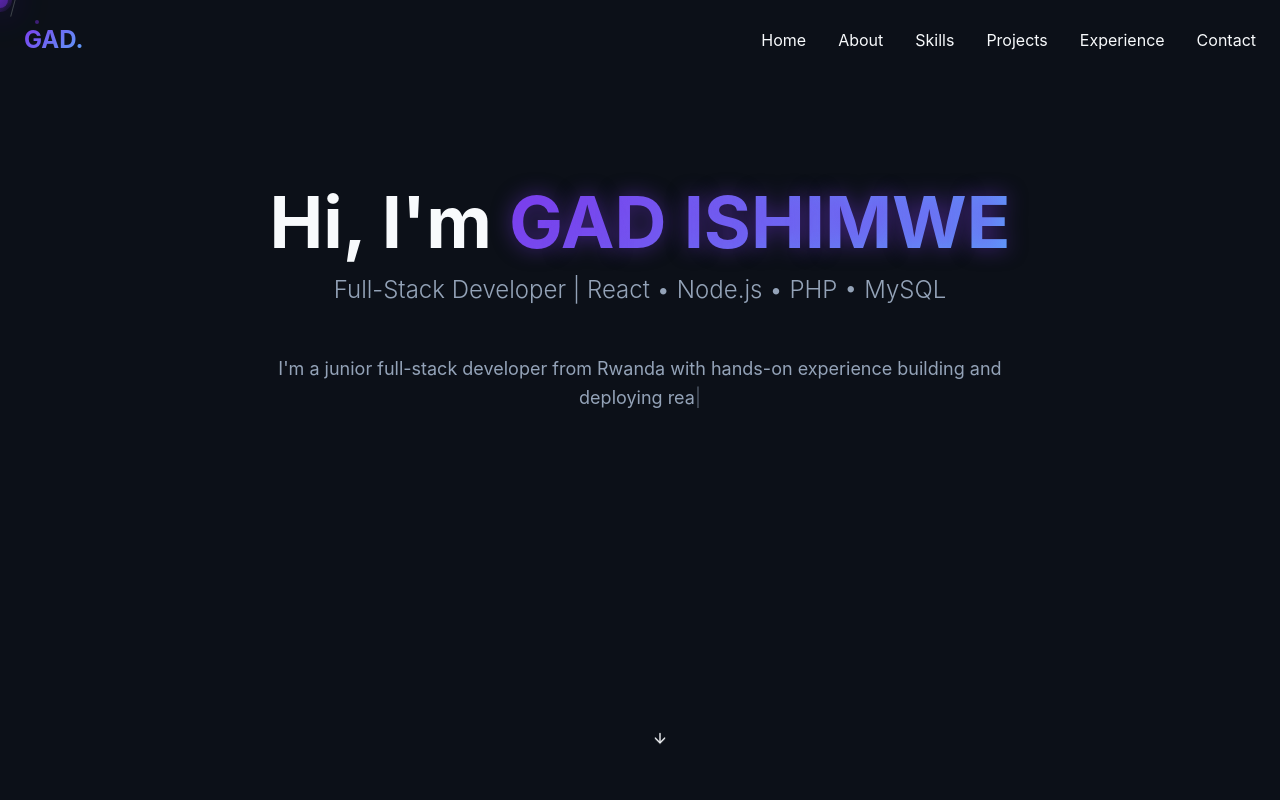
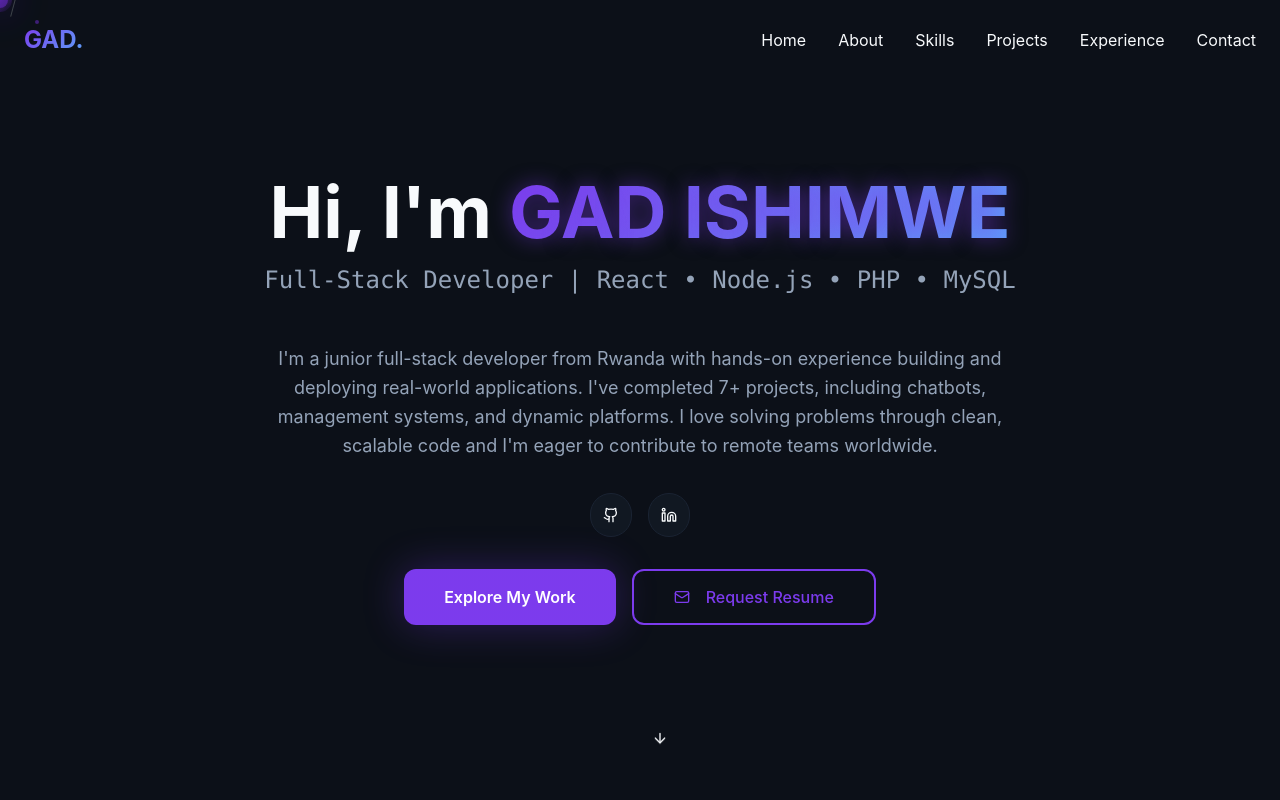
Before and after one commit to gadishiimwe/gadishimwe-portfolio, a React (Vite) app: page / in a window 1280 px wide. Shown: the top 800 px of the page. Built offline with nearby package versions, Linux system fonts and the light colour scheme.

Commit message:
Refactor hero section typewriter

```diff
--- a/src/components/Hero.tsx
+++ b/src/components/Hero.tsx
@@ -4,22 +4,10 @@ import profileImage from "@/assets/gad-profile.jpg";
 import { useTypewriter } from "@/hooks/use-typewriter";
 
 const Hero = () => {
-  const { displayText: nameText, isComplete: nameComplete } = useTypewriter({
-    text: "GAD ISHIMWE",
-    speed: 100,
-    delay: 500
-  });
-
   const { displayText: titleText, isComplete: titleComplete } = useTypewriter({
     text: "Full-Stack Developer | React • Node.js • PHP • MySQL",
     speed: 50,
-    delay: 2000
-  });
-
-  const { displayText: descText, isComplete: descComplete } = useTypewriter({
-    text: "I'm a junior full-stack developer from Rwanda with hands-on experience building and deploying real-world applications. I've completed 7+ projects, including chatbots, management systems, and dynamic platforms. I love solving problems through clean, scalable code and I'm eager to contribute to remote teams worldwide.",
-    speed: 30,
-    delay: 4000
+    delay: 1000
   });
 
   const scrollToSection = (sectionId: string) => {
@@ -37,24 +25,24 @@ const Hero = () => {
             <h1 className="text-5xl md:text-7xl font-bold leading-tight">
               Hi, I'm{" "}
               <span className="gradient-hero text-glow">
-                {nameText}
-                {!nameComplete && <span className="animate-pulse">|</span>}
+                GAD ISHIMWE
               </span>
             </h1>
-            <p className="text-xl md:text-2xl text-muted-foreground font-light min-h-[3rem]">
-              {titleText}
-              {titleText && !titleComplete && <span className="animate-pulse">|</span>}
+            <div className="text-xl md:text-2xl text-muted-foreground font-light min-h-[3rem]">
+              <span className="font-mono">
+                {titleText}
+                {!titleComplete && <span className="animate-pulse">|</span>}
+              </span>
+            </div>
+          </div>
+
+          <div className="max-w-3xl mx-auto">
+            <p className="text-lg text-muted-foreground leading-relaxed">
+              I'm a junior full-stack developer from Rwanda with hands-on experience building and deploying real-world applications. I've completed 7+ projects, including chatbots, management systems, and dynamic platforms. I love solving problems through clean, scalable code and I'm eager to contribute to remote teams worldwide.
             </p>
           </div>
 
-          <div className="max-w-3xl mx-auto">
-            <p className="text-lg text-muted-foreground leading-relaxed min-h-[6rem]">
-              {descText}
-              {descText && !descComplete && <span className="animate-pulse">|</span>}
-            </p>
-          </div>
-
-          <div className={`flex justify-center space-x-4 transition-opacity duration-500 ${descComplete ? 'opacity-100' : 'opacity-0'}`}>
+          <div className={`flex justify-center space-x-4 transition-opacity duration-500 ${titleComplete ? 'opacity-100' : 'opacity-0'}`}>
             <Button
               size="lg"
               className="bg-card border border-border rounded-full p-3 hover:bg-project-hover transition-colors"
@@ -71,7 +59,7 @@ const Hero = () => {
             </Button>
           </div>
 
-          <div className={`flex flex-col md:flex-row items-center justify-center gap-4 transition-opacity duration-500 ${descComplete ? 'opacity-100' : 'opacity-0'}`}>
+          <div className={`flex flex-col md:flex-row items-center justify-center gap-4 transition-opacity duration-500 ${titleComplete ? 'opacity-100' : 'opacity-0'}`}>
             <Button
               variant="hero"
               size="xl"
```
